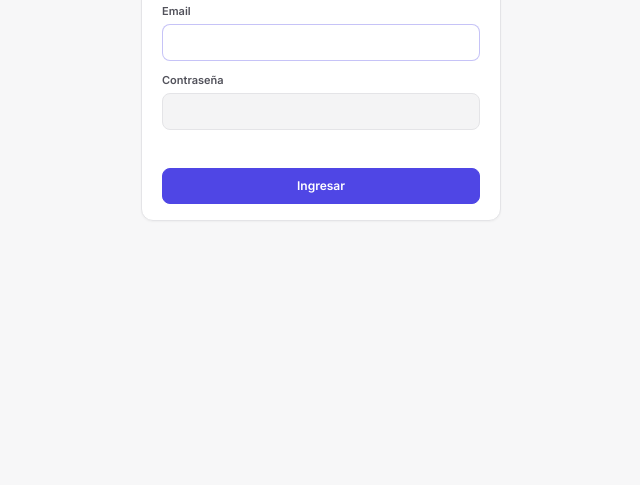
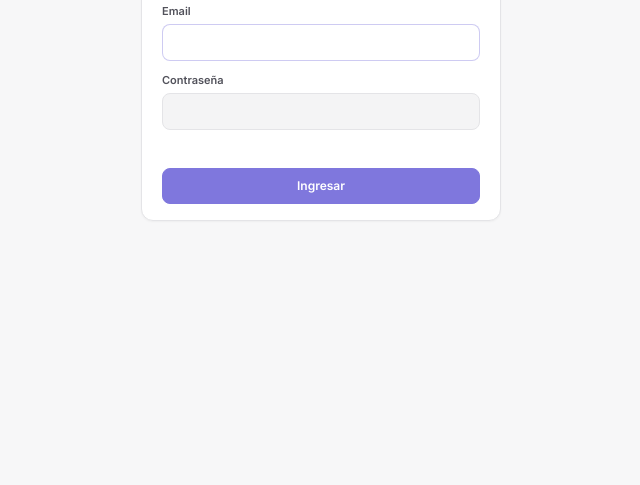
Before and after one commit to dystopiaacy-hash/dystopia-seguimiento, a website with bundled scripts: page index.html in a window 1280 px wide. Shown: the part 315-800 px from the top of the page, without its empty margins (319-959 px from the left). Built offline with nearby package versions, Linux system fonts and the light colour scheme.

Commit message:
Tema: acento violeta de la Burbujita (#7F77DD)
Co-Authored-By: Claude Opus 5.5 <noreply@anthropic.com>

```diff
--- a/css/tema.css
+++ b/css/tema.css
@@ -31,9 +31,9 @@
   --text-dim:#52525b;    /* secundario */
   --text-faint:#71717a;  /* etiquetas, ayudas */
   --on-accent:#ffffff;   /* texto sobre el color de acento */
-  /* Acento (violeta de Dystopia) */
-  --accent:#4f46e5; --accent-hover:#4338ca; --accent-text:#4f46e5;
-  --accent-soft:rgba(79,70,229,.08); --accent-line:rgba(79,70,229,.32);
+  /* Acento: violeta de la mascota Burbujita (#7F77DD), decisión de Joaquín 16/10 */
+  --accent:#7F77DD; --accent-hover:#6B62CF; --accent-text:#5A51C2;
+  --accent-soft:rgba(127,119,221,.10); --accent-line:rgba(127,119,221,.38);
   /* Estados e indicadores */
   --success:#047857; --success-soft:rgba(4,120,87,.10);
   --warning:#d97706; --warning-text:#92400e; --warning-soft:rgba(217,119,6,.12);
@@ -41,7 +41,7 @@
   --pink:#db2777;    --pink-soft:rgba(219,39,119,.10);
   --cyan:#0f766e;
   /* Series de gráficos (en este orden) */
-  --chart-1:#4f46e5; --chart-2:#0d9488; --chart-3:#db2777; --chart-4:#d97706;
+  --chart-1:#7F77DD; --chart-2:#0d9488; --chart-3:#db2777; --chart-4:#d97706;
   --chart-5:#7c3aed; --chart-6:#65a30d; --chart-7:#0284c7; --chart-8:#e11d48;
   --chart-grid:#ececef;
   /* Forma */
@@ -63,8 +63,8 @@
   --overlay:rgba(0,0,0,.62);
   --ink:#fafafa; --text:#e4e4e7; --text-dim:#a1a1aa; --text-faint:#8b8b94;
   --on-accent:#ffffff;
-  --accent:#6657ee; --accent-hover:#7a6df2; --accent-text:#a59cff;
-  --accent-soft:rgba(139,127,255,.14); --accent-line:rgba(139,127,255,.42);
+  --accent:#7F77DD; --accent-hover:#958EE6; --accent-text:#ADA7EE;
+  --accent-soft:rgba(127,119,221,.16); --accent-line:rgba(127,119,221,.45);
   --success:#2dd4bf; --success-soft:rgba(45,212,191,.14);
   --warning:#fbbf24; --warning-text:#fbbf24; --warning-soft:rgba(251,191,36,.14);
   --danger:#f87171;  --danger-soft:rgba(248,113,113,.14);
@@ -88,8 +88,8 @@
     --overlay:rgba(0,0,0,.62);
     --ink:#fafafa; --text:#e4e4e7; --text-dim:#a1a1aa; --text-faint:#8b8b94;
     --on-accent:#ffffff;
-    --accent:#6657ee; --accent-hover:#7a6df2; --accent-text:#a59cff;
-    --accent-soft:rgba(139,127,255,.14); --accent-line:rgba(139,127,255,.42);
+    --accent:#7F77DD; --accent-hover:#958EE6; --accent-text:#ADA7EE;
+    --accent-soft:rgba(127,119,221,.16); --accent-line:rgba(127,119,221,.45);
     --success:#2dd4bf; --success-soft:rgba(45,212,191,.14);
     --warning:#fbbf24; --warning-text:#fbbf24; --warning-soft:rgba(251,191,36,.14);
     --danger:#f87171;  --danger-soft:rgba(248,113,113,.14);
```
